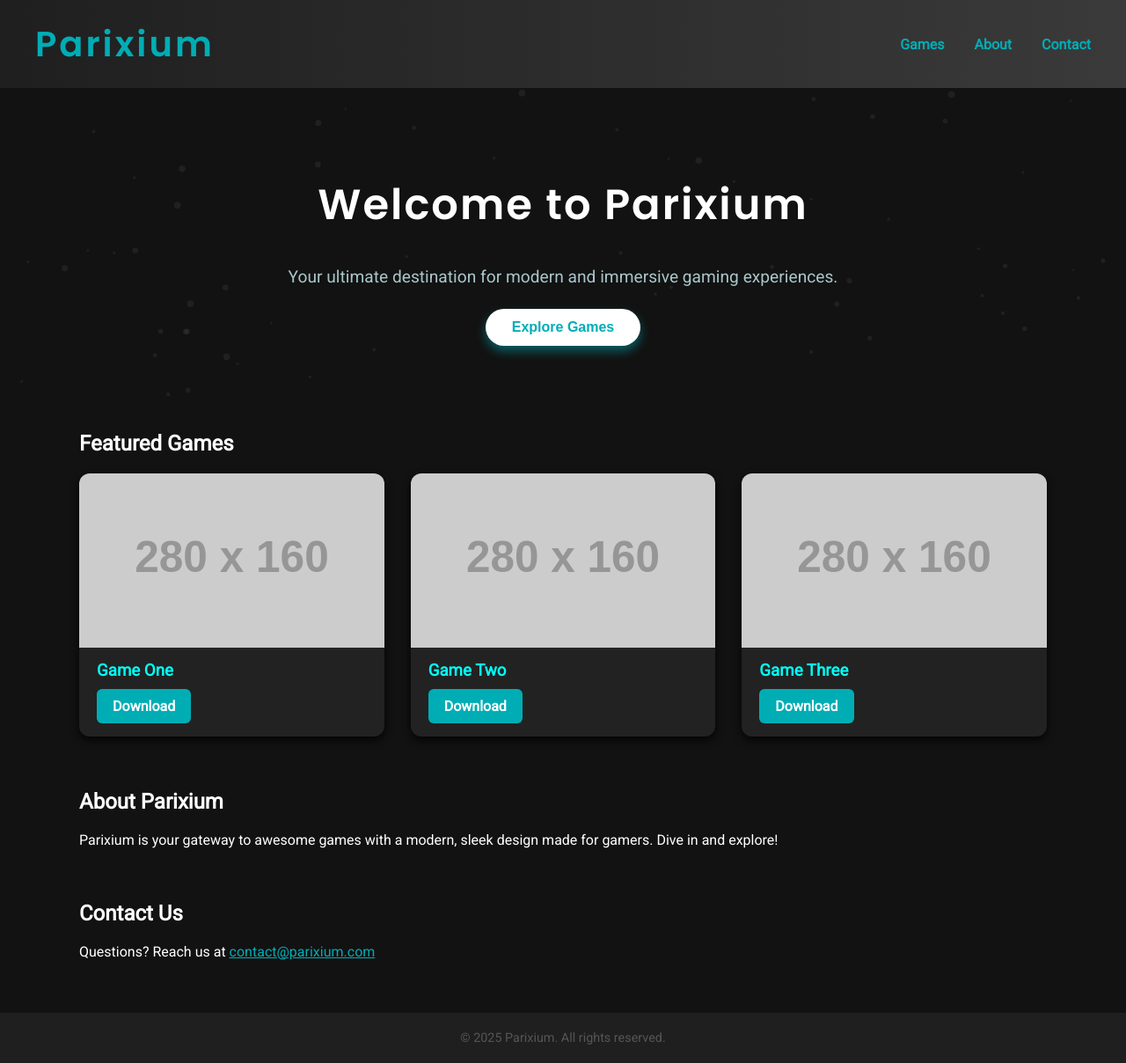
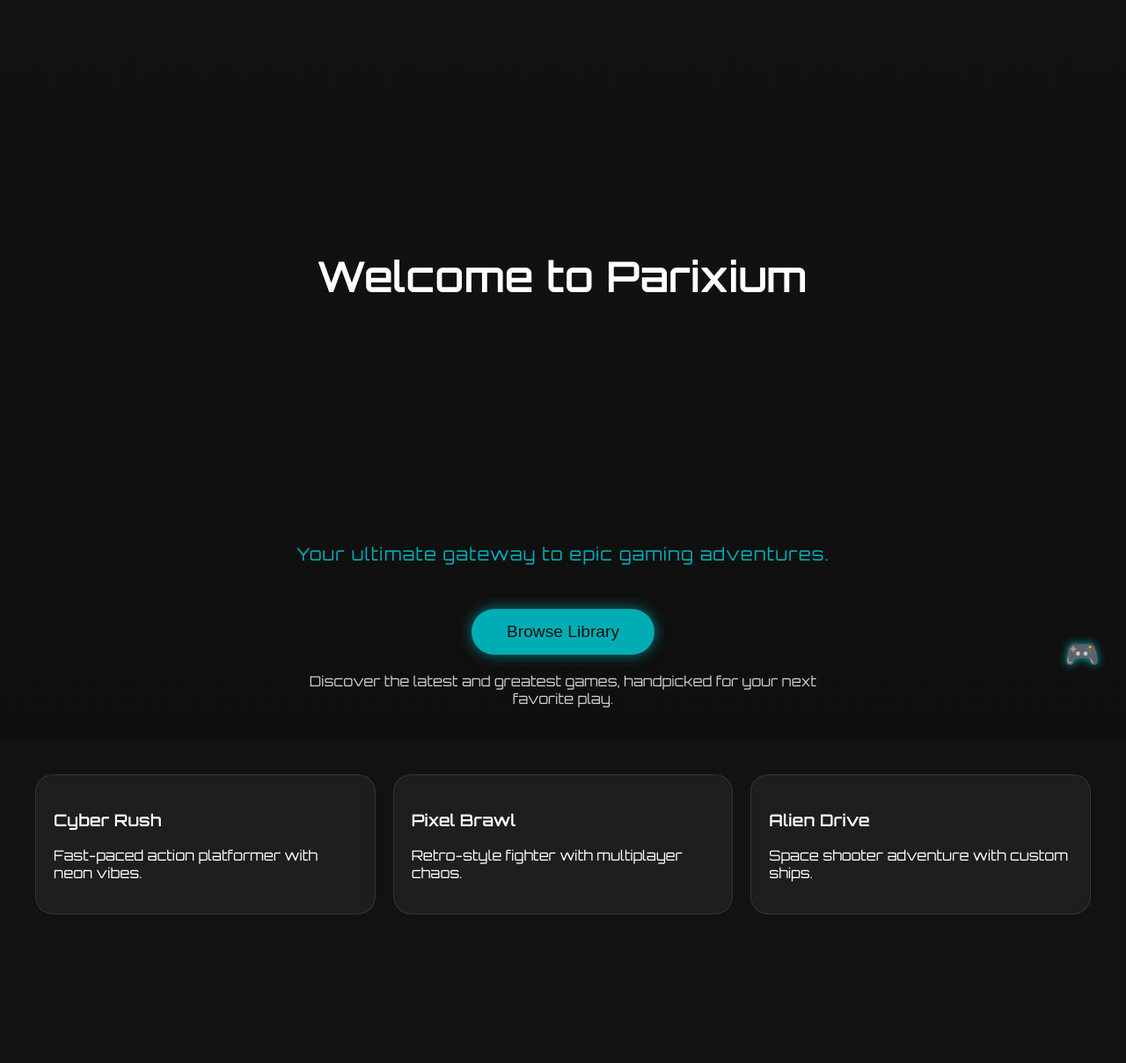
Before and after one commit to ParikshitDabas01/parixium, a website: page public/index.html in a window 1280 px wide. Shown: the whole page at 88% size. After the commit the page ends 1079 px from the top, so only its background shows below. Drawn offline with nearby package versions, Linux system fonts and the light colour scheme; placeholder pictures from the web are drawn by us.

Commit message:
Update homepage with Parixium

```diff
--- a/public/index.html
+++ b/public/index.html
@@ -2,305 +2,208 @@
 <html lang="en">
 <head>
   <meta charset="UTF-8" />
-<meta name="viewport" content="width=device-width, initial-scale=1" />
-<title>Parixium - Gaming Hub</title>
-<!-- Google Fonts -->
-<link href="https://fonts.googleapis.com/css2?family=Poppins:wght@600&family=Roboto&display=swap" rel="stylesheet" />
+  <meta name="viewport" content="width=device-width, initial-scale=1.0"/>
+  <title>Parixium</title>
+
+  <!-- Google Font -->
+  <link href="https://fonts.googleapis.com/css2?family=Orbitron:wght@400;600&display=swap" rel="stylesheet">
+
+  <!-- Particles.js -->
+  <script src="https://cdn.jsdelivr.net/npm/particles.js@2.0.0/particles.min.js"></script>
+
   <style>
-  body {
-    margin: 0; padding: 0;
+    html, body {
+      margin: 0;
+      padding: 0;
+      overflow-x: hidden;
+      font-family: 'Orbitron', sans-serif;
       background-color: #121212;
-    color: #ffffff;
-    font-family: 'Roboto', sans-serif;
-  }
-  header {
-    background: linear-gradient(90deg, #1f1f1f, #3a3a3a);
-    padding: 20px 40px;
-    display: flex;
-    justify-content: space-between;
-    align-items: center;
-  }
-  header h1 {
-    font-family: 'Poppins', sans-serif;
-    font-size: 2.5rem;
-    color: #00adb5;
-    margin: 0;
-    letter-spacing: 3px;
-  }
-  nav a {
-    color: #00adb5;
-    margin-left: 30px;
-    font-weight: 600;
-    text-decoration: none;
-    transition: color 0.3s ease;
-  }
-  nav a:hover {
-    color: #00fff7;
+      color: #fff;
     }
 
-  /* Hero Section with Canvas for particles */
-  #hero {
-    position: relative;
-    overflow: hidden;
-  }
-  #particle-canvas {
-    position: absolute;
-    top: 0; left: 0;
-    width: 100%; height: 350px;
-    z-index: 0;
-    display: block;
-  }
-  .hero-content {
-    position: relative;
-    z-index: 1;
-    display: flex;
-    flex-direction: column;
-    justify-content: center;
-    align-items: center;
-    height: 350px;
-    text-align: center;
-    padding: 0 20px;
-    background: rgba(18, 18, 18, 0.8);
-
-  }
-  .hero-content h2 {
-    font-family: 'Poppins', sans-serif;
-    font-size: 3rem;
-    margin-bottom: 15px;
-    color: white;
-    letter-spacing: 2px;
-  }
-  .hero-content p {
-    font-size: 1.2rem;
-    margin-bottom: 25px;
-    color: #d0f4f7cc;
-  }
-  .hero-content button {
-    background-color: #ffffff;
-    border: none;
-    color: #00adb5;
-    padding: 12px 30px;
-    border-radius: 30px;
-    font-weight: 700;
-    font-size: 1rem;
-    cursor: pointer;
-    transition: background-color 0.3s ease;
-    box-shadow: 0 6px 12px rgba(0,173,181,0.5);
-  }
-  .hero-content button:hover {
-    background-color: #00adb5;
-    color: white;
-    box-shadow: 0 8px 16px rgba(0,173,181,0.9);
+    #particles-js {
+      position: fixed;
+      top: 0;
+      left: 0;
+      width: 100%;
+      height: 100%;
+      z-index: -1;
     }
 
-  main {
-    max-width: 1100px;
-    margin: 40px auto;
-    padding: 0 20px;
-  }
-  .games-grid {
-    display: grid;
-    grid-template-columns: repeat(auto-fit, minmax(280px, 1fr));
-    gap: 30px;
-  }
-  .game-card {
-    background-color: #222222;
-    border-radius: 12px;
-    box-shadow: 0 4px 10px rgba(0,0,0,0.8);
-    overflow: hidden;
-    transition: transform 0.25s ease;
-  }
-  .game-card:hover {
-    transform: translateY(-10px);
-  }
-  .game-card img {
-    width: 100%;
-    display: block;
-  }
-  .game-info {
-    padding: 15px 20px;
-  }
-  .game-info h3 {
-    margin: 0 0 10px;
-    color: #00fff7;
-  }
-  .game-info a {
-    text-decoration: none;
-    background-color: #00adb5;
-    padding: 10px 18px;
-    border-radius: 6px;
-    color: white;
-    font-weight: 600;
-    display: inline-block;
-    transition: background-color 0.3s ease;
-  }
-  .game-info a:hover {
-    background-color: #00fff7;
-    color: #121212;
-  }
-  footer {
+    .hero {
+      display: flex;
+      align-items: center;
+      justify-content: center;
+      flex-direction: column;
+      height: 100vh;
       text-align: center;
+      background: linear-gradient(to bottom, #121212, #0f0f0f);
       padding: 20px;
-    background-color: #1f1f1f;
-    color: #555;
-    margin-top: 60px;
-    font-size: 0.9rem;
     }
 
-  /* Responsive tweaks */
-  @media (max-width: 600px) {
-    header {
-      flex-direction: column;
-      align-items: flex-start;
+    .typewriter {
+      overflow: hidden;
+      border-right: 2px solid #00adb5;
+      white-space: nowrap;
+      animation: typing 3s steps(20) 1, blink 0.75s step-end infinite;
+      font-size: 3rem;
+      color: #fff;
+      width: fit-content;
+      margin: auto;
     }
-    nav {
+
+    @keyframes typing {
+      from { width: 0 }
+      to { width: 100% }
+    }
+
+    @keyframes blink {
+      50% { border-color: transparent; }
+    }
+
+    .tagline {
+      color: #00adb5;
+      font-size: 1.25rem;
       margin-top: 10px;
+      font-weight: 500;
+      letter-spacing: 1.2px;
     }
-    nav a {
-      margin-left: 0;
-      margin-right: 20px;
+
+    .intro {
+      margin-top: 20px;
+      color: #ccc;
+      font-size: 1rem;
+      max-width: 600px;
+      text-align: center;
+      font-weight: 400;
     }
-    .hero-content h2 {
-      font-size: 2.2rem;
+
+    .hero button {
+      margin-top: 30px;
+      padding: 15px 40px;
+      font-size: 1.2rem;
+      background-color: #00adb5;
+      color: #121212;
+      border: none;
+      border-radius: 35px;
+      cursor: pointer;
+      box-shadow: 0 0 15px rgba(0, 173, 181, 0.7);
+      transition: all 0.3s ease;
     }
-    #particle-canvas {
-      height: 300px;
+
+    .hero button:hover {
+      transform: scale(1.05);
+      background-color: #00e0d8;
     }
-    .hero-content {
-      height: 300px;
-      padding: 40px 20px;
+
+    .game-grid {
+      display: grid;
+      grid-template-columns: repeat(auto-fit, minmax(250px, 1fr));
+      gap: 20px;
+      padding: 40px;
+      max-width: 1200px;
+      margin: auto;
     }
+
+    .card {
+      background: rgba(255, 255, 255, 0.05);
+      backdrop-filter: blur(10px);
+      border: 1px solid rgba(255, 255, 255, 0.1);
+      padding: 20px;
+      border-radius: 20px;
+      transition: all 0.3s ease;
+    }
+
+    .card:hover {
+      transform: scale(1.05) rotate(1deg);
+      box-shadow: 0 0 20px rgba(0, 173, 181, 0.6);
+      z-index: 1;
+    }
+
+    .floating-icon {
+      position: fixed;
+      bottom: 30px;
+      right: 30px;
+      font-size: 2rem;
+      animation: float 3s ease-in-out infinite;
+      color: #00adb5;
+      text-shadow: 0 0 10px #00adb5;
+      z-index: 1000;
+    }
+
+    @keyframes float {
+      0%, 100% { transform: translateY(0px); }
+      50% { transform: translateY(-10px); }
+    }
+
+    html {
+      scroll-behavior: smooth;
     }
   </style>
 </head>
 <body>
-<header>
-  <h1>Parixium</h1>
-  <nav>
-    <a href="#games">Games</a>
-    <a href="#about">About</a>
-    <a href="#contact">Contact</a>
-  </nav>
-</header>
 
-<!-- Hero Section with Particle Animation -->
-<section class="hero" id="hero">
-  <canvas id="particle-canvas"></canvas>
-  <div class="hero-content">
-    <h2>Welcome to Parixium</h2>
-    <p>Your ultimate destination for modern and immersive gaming experiences.</p>
-    <button onclick="document.getElementById('games').scrollIntoView({ behavior: 'smooth' });">Explore Games</button>
-  </div>
+<div id="particles-js"></div>
+
+<section class="hero">
+  <h1 class="typewriter">Welcome to Parixium</h1>
+  <p class="tagline">Your ultimate gateway to epic gaming adventures.</p>
+  <button onclick="document.getElementById('games').scrollIntoView({ behavior: 'smooth' })">Browse Library</button>
+  <p class="intro">Discover the latest and greatest games, handpicked for your next favorite play.</p>
 </section>
 
-<main>
-  <section id="games">
-    <h2>Featured Games</h2>
-    <div class="games-grid">
-      <div class="game-card">
-        <img src="https://via.placeholder.com/280x160?text=Game+1" alt="Game 1" />
-        <div class="game-info">
-          <h3>Game One</h3>
-          <a href="#">Download</a>
+<section class="game-grid" id="games">
+  <div class="card">
+    <h3>Cyber Rush</h3>
+    <p>Fast-paced action platformer with neon vibes.</p>
   </div>
+  <div class="card">
+    <h3>Pixel Brawl</h3>
+    <p>Retro-style fighter with multiplayer chaos.</p>
   </div>
-      <div class="game-card">
-        <img src="https://via.placeholder.com/280x160?text=Game+2" alt="Game 2" />
-        <div class="game-info">
-          <h3>Game Two</h3>
-          <a href="#">Download</a>
+  <div class="card">
+    <h3>Alien Drive</h3>
+    <p>Space shooter adventure with custom ships.</p>
   </div>
-      </div>
-      <div class="game-card">
-        <img src="https://via.placeholder.com/280x160?text=Game+3" alt="Game 3" />
-        <div class="game-info">
-          <h3>Game Three</h3>
-          <a href="#">Download</a>
-        </div>
-      </div>
-    </div>
+  <!-- Add more cards as needed -->
 </section>
 
-  <section id="about" style="margin-top: 60px;">
-    <h2>About Parixium</h2>
-    <p>
-      Parixium is your gateway to awesome games with a modern, sleek design made for gamers. Dive in and explore!
-    </p>
-  </section>
-
-  <section id="contact" style="margin-top: 60px;">
-    <h2>Contact Us</h2>
-    <p>Questions? Reach us at <a href="mailto:contact@parixium.com" style="color:#00adb5;">contact@parixium.com</a></p>
-  </section>
-</main>
-<footer>
-  &copy; 2025 Parixium. All rights reserved.
-</footer>
+<div class="floating-icon">🎮</div>
 
 <script>
-  const canvas = document.getElementById('particle-canvas');
-  const ctx = canvas.getContext('2d');
-  let particlesArray;
+  particlesJS('particles-js', {
+    "particles": {
+      "number": { "value": 80 },
+      "color": { "value": "#00adb5" },
+      "shape": { "type": "circle" },
+      "opacity": { "value": 0.5 },
+      "size": { "value": 3 },
+      "line_linked": {
+        "enable": true,
+        "distance": 150,
+        "color": "#00adb5",
+        "opacity": 0.4,
+        "width": 1
+      },
+      "move": {
+        "enable": true,
+        "speed": 2
+      }
+    },
+    "interactivity": {
+      "detect_on": "canvas",
+      "events": {
+        "onhover": { "enable": true, "mode": "repulse" },
+        "onclick": { "enable": true, "mode": "push" }
+      },
+      "modes": {
+        "repulse": { "distance": 100 },
+        "push": { "particles_nb": 4 }
+      }
+    },
+    "retina_detect": true
+  });
+</script>
 
-  // Set canvas size
-  function initCanvas() {
-    canvas.width = window.innerWidth;
-    canvas.height = 350; // match hero height
-  }
-  window.addEventListener('resize', () => {
-    initCanvas();
-  });
-
-  // Particle class
-  class Particle {
-    constructor() {
-      this.x = Math.random() * canvas.width;
-      this.y = Math.random() * canvas.height;
-      this.size = Math.random() * 3 + 1;
-      this.speedX = (Math.random() - 0.5) * 1;
-      this.speedY = (Math.random() - 0.5) * 1;
-    }
-    update() {
-      this.x += this.speedX;
-      this.y += this.speedY;
-
-      // Wrap particles around edges
-      if (this.x > canvas.width) this.x = 0;
-      if (this.x < 0) this.x = canvas.width;
-      if (this.y > canvas.height) this.y = 0;
-      if (this.y < 0) this.y = canvas.height;
-    }
-    draw() {
-      ctx.fillStyle = 'rgba(255,255,255,0.3)';
-      ctx.beginPath();
-      ctx.arc(this.x, this.y, this.size, 0, Math.PI * 2);
-      ctx.fill();
-    }
-  }
-
-  // Initialize particles
-  function initParticles() {
-    particlesArray = [];
-    const numberOfParticles = 60;
-    for (let i = 0; i < numberOfParticles; i++) {
-      particlesArray.push(new Particle());
-    }
-  }
-
-  // Animate particles
-  function animate() {
-    ctx.clearRect(0, 0, canvas.width, canvas.height);
-    particlesArray.forEach(particle => {
-      particle.update();
-      particle.draw();
-    });
-    requestAnimationFrame(animate);
-  }
-
-  // Initialize everything
-  initCanvas();
-  initParticles();
-  animate();
-</script>
 </body>
 </html>
```
Lines whose indentation alone changed are shown as unchanged.
